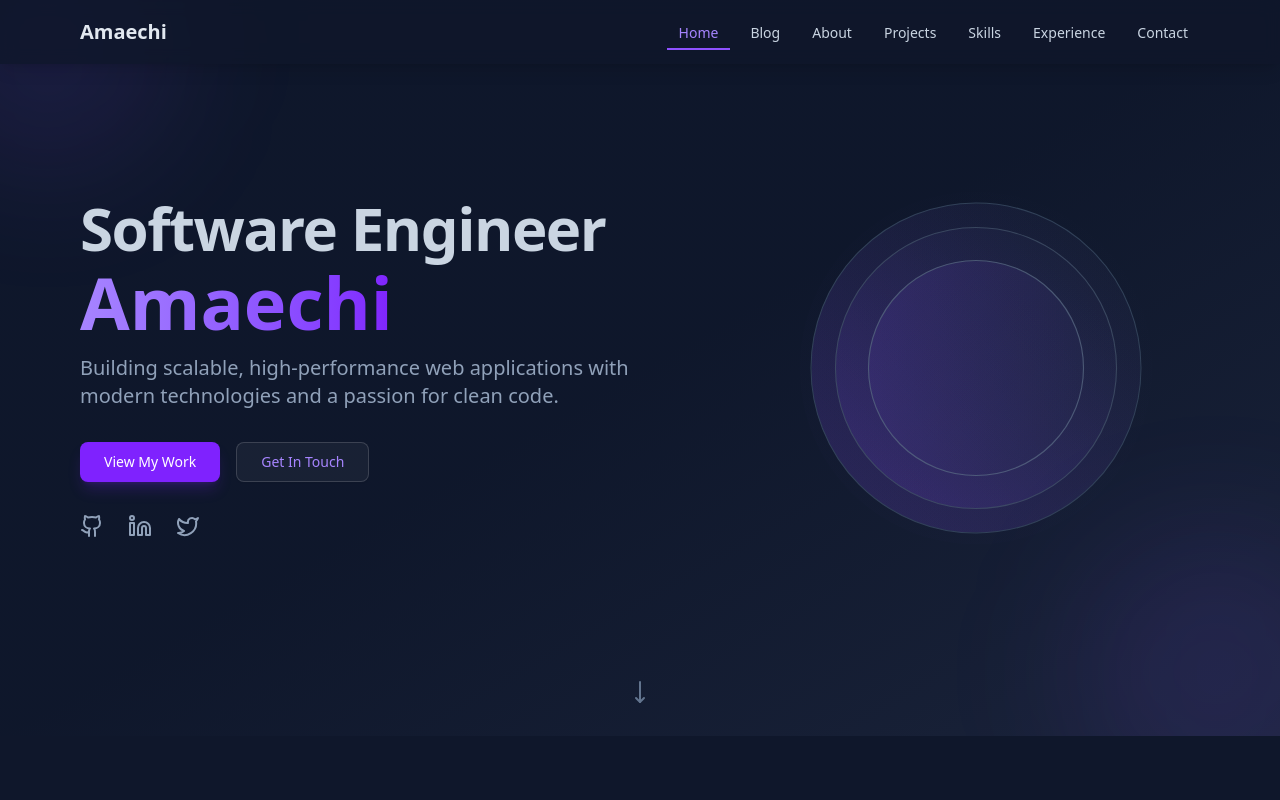
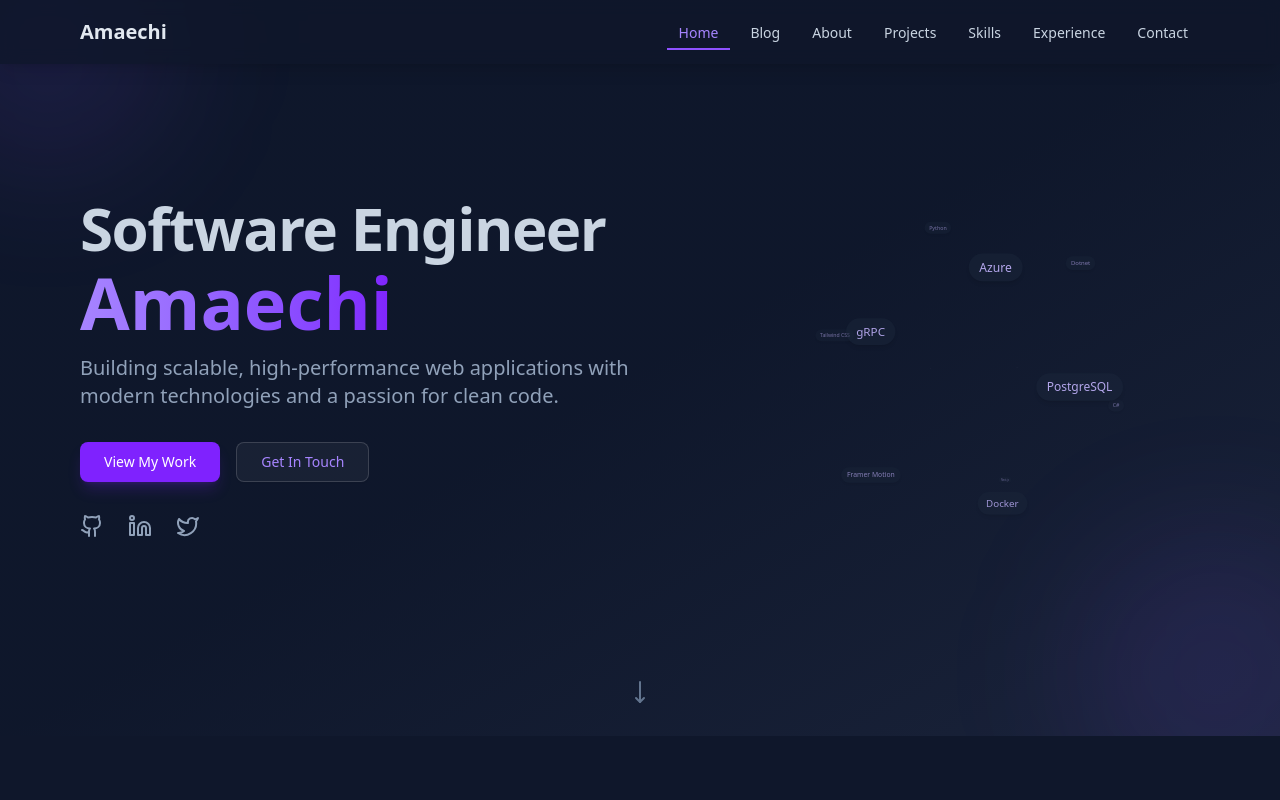
Before and after one commit to amaechijude/amaechi, a Next.js app: page / in a window 1280 px wide. Shown: the top 800 px of the page. Built offline with nearby package versions, Linux system fonts and the light colour scheme.

Commit message:
before optimisation

```diff
--- a/src/app/blog/page.tsx
+++ b/src/app/blog/page.tsx
@@ -5,6 +5,7 @@ import Image from "next/image";
 import { Button } from "@/components/ui/button";
 import { Input } from "@/components/ui/input";
 import { Search } from "lucide-react";
+import Link from "next/link";
 
 const BlogPage = () => {
   const [visiblePosts, setVisiblePosts] = useState(6);
@@ -32,6 +33,7 @@ const BlogPage = () => {
           {featuredPost && (
             <section className="mb-16 animate-fade-in">
               <h2 className="text-3xl font-bold mb-6">Featured Post</h2>
+              <Link href={`/blog/${featuredPost.id}`}>
                 <div className="bg-[#1e293b] rounded-xl overflow-hidden shadow-lg hover:shadow-2xl transition-shadow duration-300 group">
                   <div className="relative h-64 md:h-96">
                     <Image
@@ -73,6 +75,7 @@ const BlogPage = () => {
                     </div>
                   </div>
                 </div>
+              </Link>
             </section>
           )}
 
@@ -80,7 +83,8 @@ const BlogPage = () => {
             <h2 className="text-3xl font-bold mb-6">Recent Posts</h2>
             <div className="grid grid-cols-1 md:grid-cols-2 gap-8">
               {recentPosts.slice(0, visiblePosts).map((post, index) => (
-                <div
+                <Link
+                  href={`/blog/${post.id}`}
                   key={post.id}
                   className="bg-[#1e293b] rounded-xl overflow-hidden shadow-lg hover:shadow-2xl transition-shadow duration-300 group animate-fade-in-up"
                   style={{ animationDelay: `${index * 100}ms` }}
@@ -114,7 +118,7 @@ const BlogPage = () => {
                       <span>{post.readTime} min read</span>
                     </div>
                   </div>
-                </div>
+                </Link>
               ))}
             </div>
             {visiblePosts < recentPosts.length && (
--- a/src/components/shared/Hero.tsx
+++ b/src/components/shared/Hero.tsx
@@ -5,6 +5,22 @@ import type { Variants } from "framer-motion";
 import { Github, Linkedin, Twitter, MoveDown } from "lucide-react";
 import Link from "next/link";
 import { Button } from "@/components/ui/button";
+import { useState, useEffect } from "react";
+
+const skills = [
+  "TypeScript",
+  "React",
+  "Next.js",
+  "C#",
+  "Dotnet",
+  "Python",
+  "Tailwind CSS",
+  "Framer Motion",
+  "Docker",
+  "PostgreSQL",
+  "Azure",
+  "gRPC",
+];
 
 const Hero = () => {
   const containerVariants: Variants = {
@@ -29,6 +45,19 @@ const Hero = () => {
       },
     },
   };
+
+  const [angle, setAngle] = useState(0);
+
+  useEffect(() => {
+    const interval = setInterval(() => {
+      setAngle((prevAngle) => prevAngle + 0.002);
+    }, 50); // Adjust speed of rotation
+
+    return () => clearInterval(interval);
+  }, []);
+
+  const radius = 150; // Radius of the sphere
+  const numSkills = skills.length;
 
   return (
     <motion.section
@@ -117,63 +146,39 @@ const Hero = () => {
           className="flex w-full items-center justify-center px-4 sm:w-3/5 md:w-2/5"
           variants={itemVariants}
         >
-          {/* Pulsating concentric circles with mobile responsiveness */}
-          <motion.div
-            // className="hidden w-2/5 md:flex items-center justify-center"
-            variants={itemVariants}
-            className="hidden w-2/5 md:flex relative h-60 items-center justify-center rounded-full border border-slate-700 bg-gradient-to-tr from-violet-500/20 to-slate-800/20 sm:h-72 sm:w-72 md:h-80 md:w-80"
-            animate={{
-              scale: [1, 1.05, 1],
-              opacity: [0.8, 1, 0.8],
-            }}
-            transition={{
-              duration: 3,
-              repeat: Infinity,
-              ease: "easeInOut",
-            }}
-          >
-            <motion.div
-              className="flex h-48 w-48 items-center justify-center rounded-full border border-slate-600 bg-gradient-to-bl from-slate-800/20 to-violet-500/20 sm:h-56 sm:w-56 md:h-64 md:w-64"
-              animate={{
-                scale: [1, 1.08, 1],
-                opacity: [0.9, 0.7, 0.9],
-              }}
-              transition={{
-                duration: 2.5,
-                repeat: Infinity,
-                ease: "easeInOut",
-                delay: 0.3,
-              }}
-            >
-              <motion.div
-                className="h-36 w-36 rounded-full border border-slate-500 bg-gradient-to-br from-violet-500/20 to-slate-800/20 sm:h-40 sm:w-40 md:h-48 md:w-48"
-                animate={{
-                  scale: [1, 1.1, 1],
-                  opacity: [1, 0.6, 1],
-                }}
-                transition={{
-                  duration: 2,
-                  repeat: Infinity,
-                  ease: "easeInOut",
-                  delay: 0.6,
-                }}
-              />
-            </motion.div>
+          <div className="relative hidden h-80 w-80 md:flex items-center justify-center">
+            {skills.map((skill, i) => {
+              const phi = Math.acos(-1 + (2 * i) / numSkills);
+              const theta = Math.sqrt(numSkills * Math.PI) * phi;
 
-            {/* Additional pulsating glow effect */}
-            <motion.div
-              className="absolute inset-0 rounded-full bg-gradient-to-tr from-violet-500/10 to-slate-800/10"
-              animate={{
-                scale: [1, 1.2, 1],
-                opacity: [0, 0.3, 0],
-              }}
-              transition={{
-                duration: 4,
-                repeat: Infinity,
-                ease: "easeOut",
-              }}
-            />
-          </motion.div>
+              const x = radius * Math.cos(theta) * Math.sin(phi);
+              const y = radius * Math.sin(theta) * Math.sin(phi);
+              const z = radius * Math.cos(phi);
+
+              // Rotate around Y-axis
+              const rotatedX = x * Math.cos(angle) - z * Math.sin(angle);
+              const rotatedZ = x * Math.sin(angle) + z * Math.cos(angle);
+
+              const scale = (rotatedZ + radius) / (2 * radius);
+              const opacity = parseFloat((scale * 0.7 + 0.3).toFixed(2));
+
+              return (
+                <motion.div
+                  key={skill}
+                  className="absolute flex items-center gap-2 rounded-full bg-slate-800/50 px-3 py-1.5 text-sm font-medium text-violet-300 shadow-md"
+                  style={{
+                    x: rotatedX,
+                    y: y,
+                    scale,
+                    opacity,
+                    zIndex: Math.round(scale * 100),
+                  }}
+                >
+                  {skill}
+                </motion.div>
+              );
+            })}
+          </div>
         </motion.div>
       </div>
 
```
Lines whose indentation alone changed are shown as unchanged.
